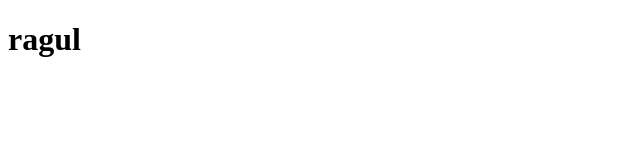
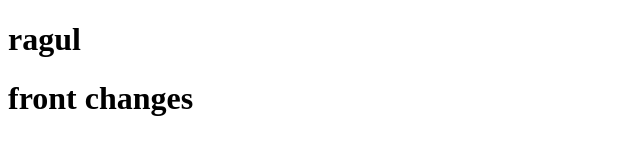
Before and after one commit to ragul78914-bit/rag2, a plain HTML site: page gr.html in a window 1280 px wide. Shown: the whole page, without its empty margins (0-640 px from the left). Drawn offline with Linux system fonts and the light colour scheme.

Commit message:
feat : added some frontend code

```diff
--- a/gr.html
+++ b/gr.html
@@ -7,6 +7,7 @@
 </head>
 <body>
     <h1>ragul</h1>
+    <h1>front changes</h1>
 
 </body>
 </html>
```
